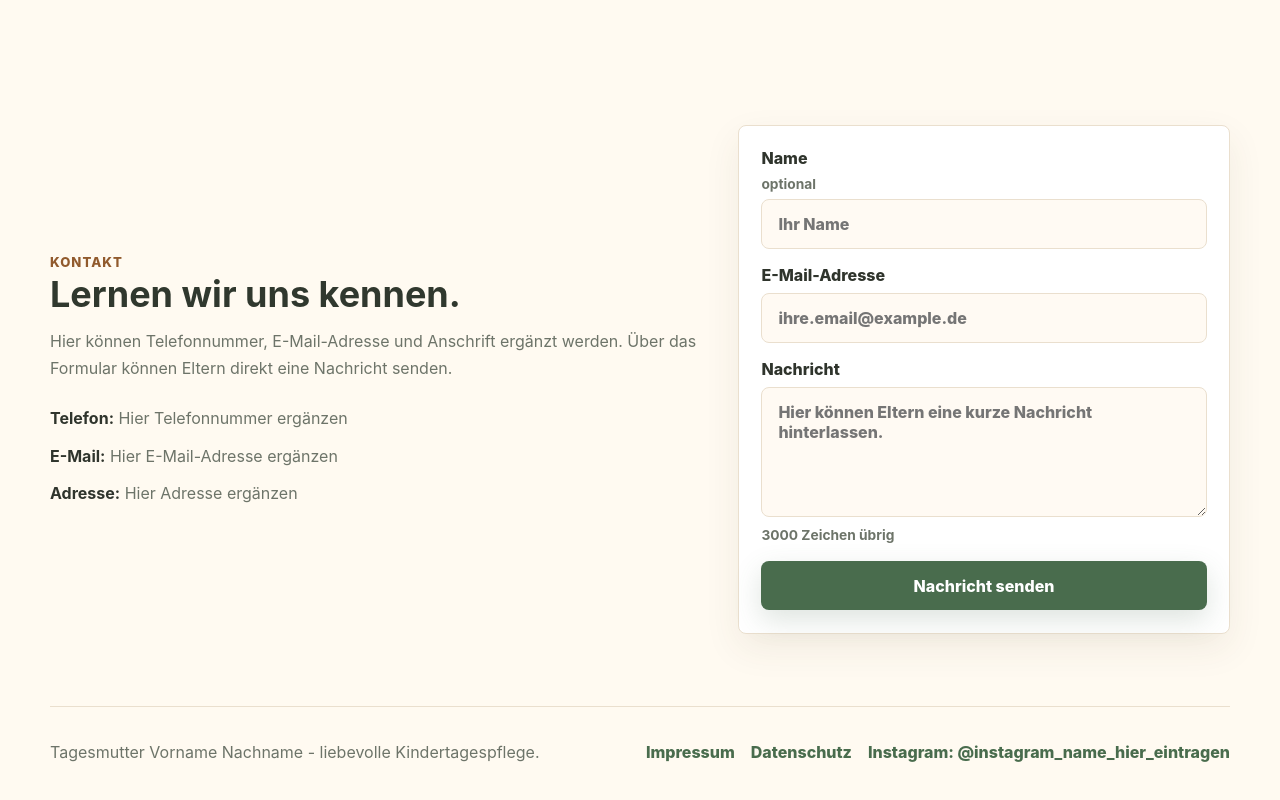
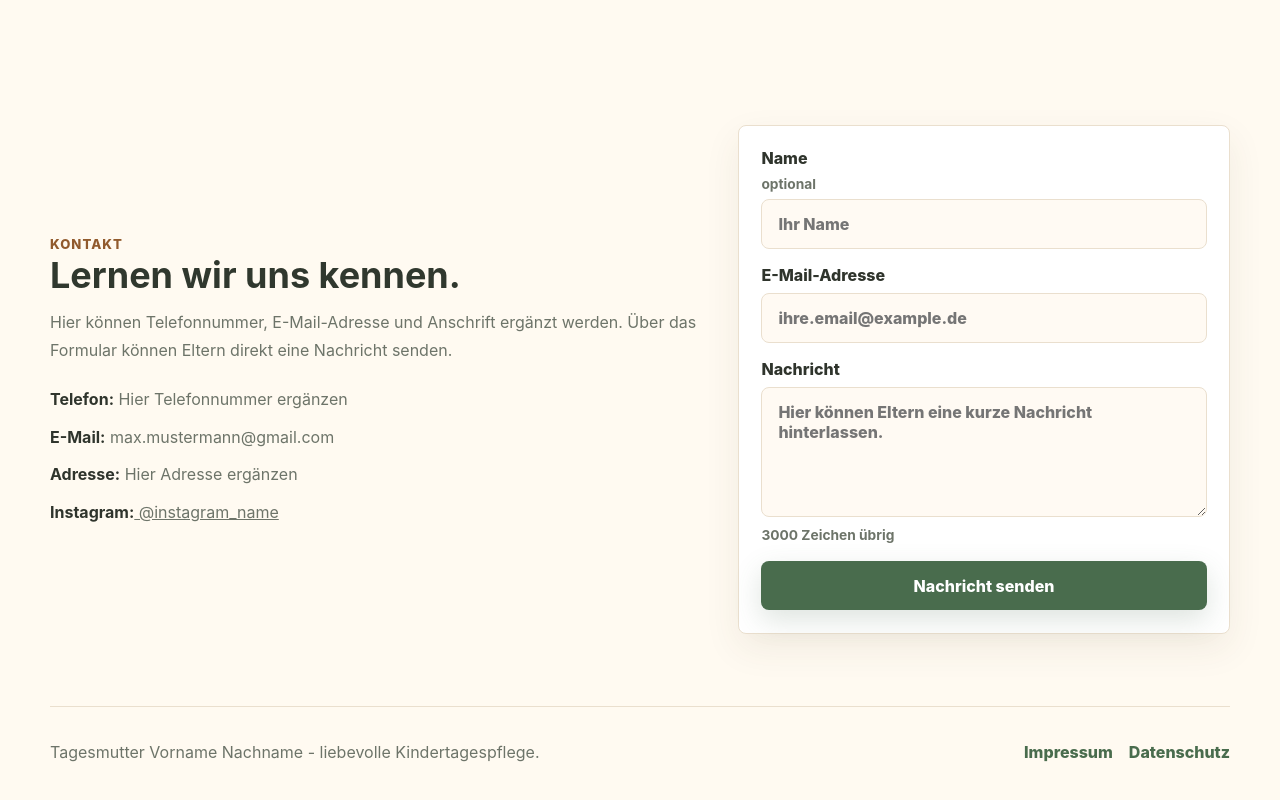
Before and after one commit to sehlisoufian/InfoPage, an Angular app: page / in a window 1280 px wide. Shown: the part 3483-4283 px from the top of the page. Built offline with nearby package versions, Linux system fonts and the light colour scheme.

Commit message:
instagram link wurde verschoben

```diff
--- a/src/app/app.html
+++ b/src/app/app.html
@@ -183,8 +183,19 @@
 
         <div class="contact-list" aria-label="Kontaktdaten">
           <p><strong>Telefon:</strong> Hier Telefonnummer ergänzen</p>
-          <p><strong>E-Mail:</strong> Hier E-Mail-Adresse ergänzen</p>
+          <p><strong>E-Mail:</strong> max.mustermann@gmail.com </p>
           <p><strong>Adresse:</strong> Hier Adresse ergänzen</p>
+
+          <p>
+            <strong>Instagram:</strong>
+            <a
+            href="https://www.instagram.com/privat/"
+            target="_blank"
+            rel="noopener noreferrer"
+            >
+              @instagram_name
+            </a>
+          </p>
         </div>
       </div>
 
@@ -275,13 +286,6 @@
     <div>
       <a href="/impressum">Impressum</a>
       <a href="/datenschutz">Datenschutz</a>
-      <a
-        href="https://www.instagram.com/instagram_name_hier_eintragen/"
-        target="_blank"
-        rel="noopener"
-      >
-        Instagram: @instagram_name_hier_eintragen
-      </a>
     </div>
   </footer>
 </div>
```
